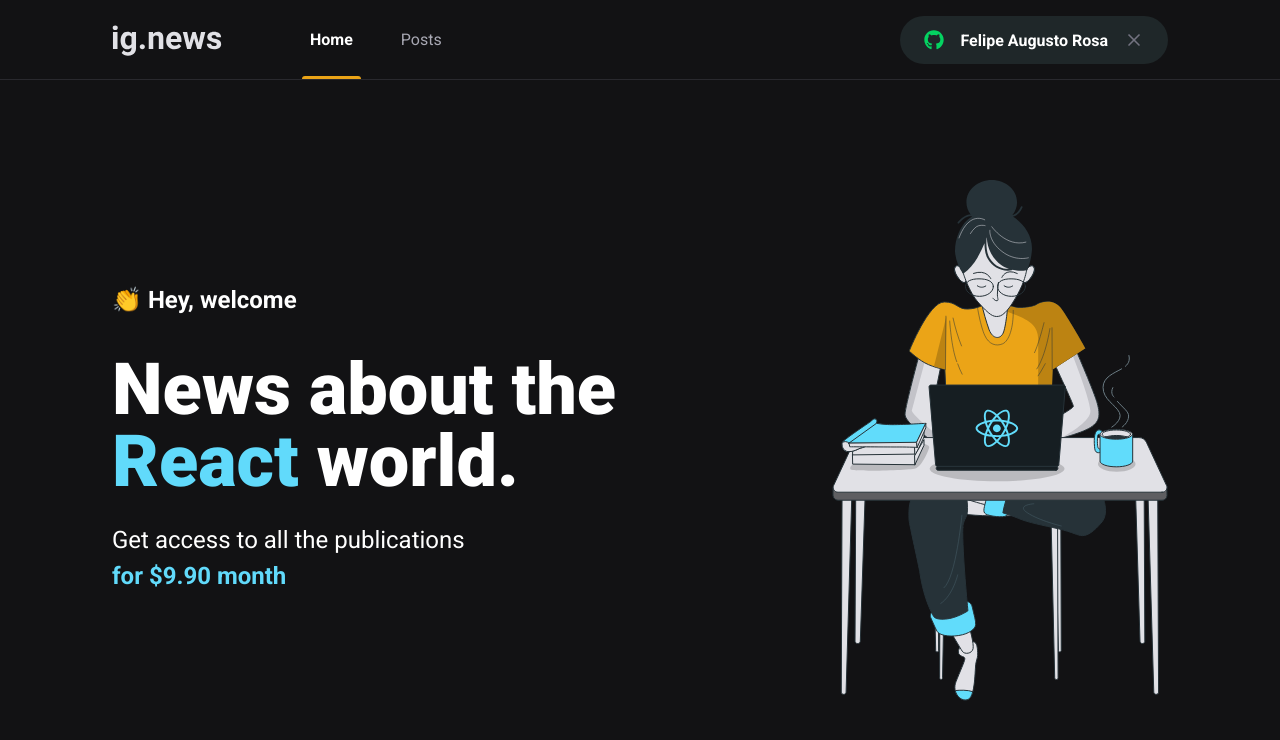
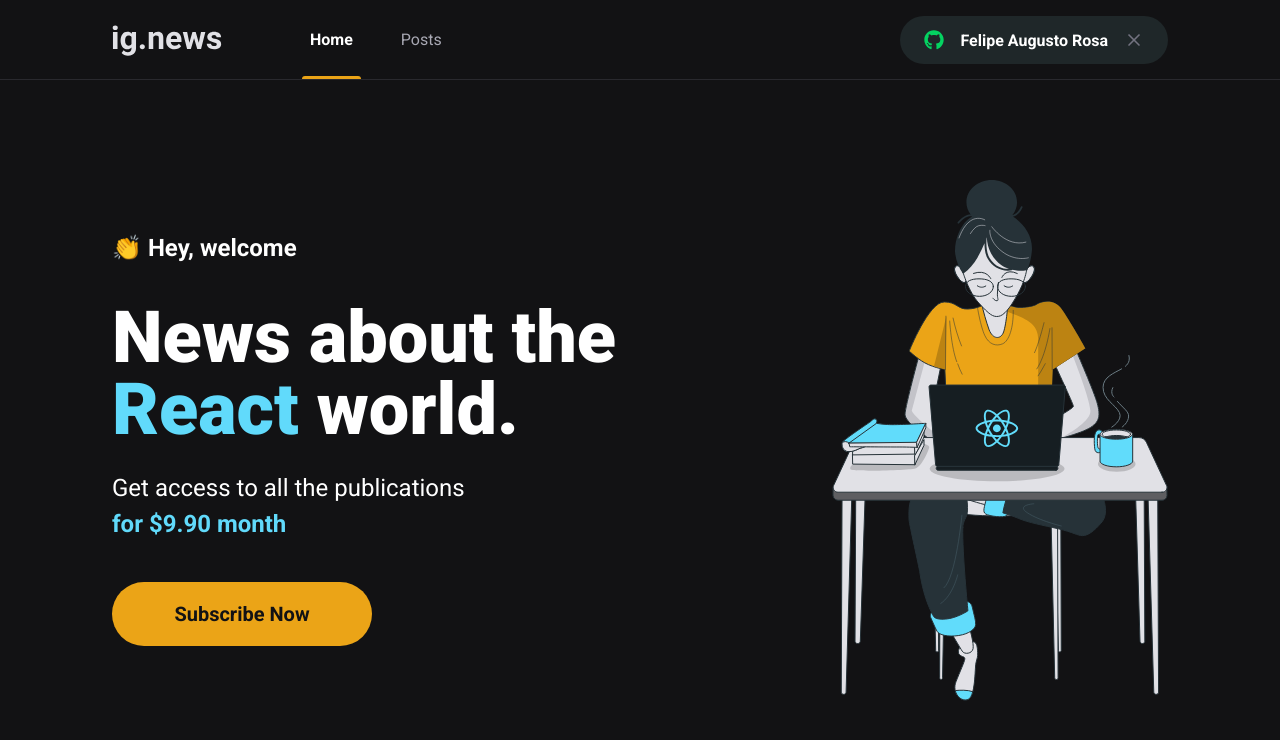
Before and after one commit to flpfar/ignews, a Next.js app: page / in a window 1280 px wide. Shown: the top 740 px of the page. Built offline with nearby package versions, Linux system fonts and the light colour scheme.

Commit message:
Add SubscribeButton component

```diff
--- /dev/null
+++ b/src/components/SubscribeButton/index.tsx
@@ -0,0 +1,9 @@
+import styles from "./styles.module.scss";
+
+export function SubscribeButton() {
+  return (
+    <button type="button" className={styles.subscribeButton}>
+      Subscribe Now
+    </button>
+  );
+}
--- /dev/null
+++ b/src/components/SubscribeButton/styles.module.scss
@@ -0,0 +1,20 @@
+.subscribeButton {
+  width: 260px;
+  height: 4rem;
+  border: 0;
+  border-radius: 2rem;
+  background: var(--yellow-500);
+  color: var(--gray-900);
+  font-size: 1.25rem;
+  font-weight: bold;
+
+  display: flex;
+  align-items: center;
+  justify-content: center;
+
+  transition: filter 0.2s;
+
+  &:hover {
+    filter: brightness(0.8);
+  }
+}
--- a/src/pages/home.module.scss
+++ b/src/pages/home.module.scss
@@ -38,4 +38,8 @@
       font-weight: bold;
     }
   }
+
+  button {
+    margin-top: 2.5rem;
+  }
 }
--- a/src/pages/index.tsx
+++ b/src/pages/index.tsx
@@ -1,8 +1,9 @@
-import Head from 'next/head';
-import styles from './home.module.scss';
+import Head from "next/head";
+import { SubscribeButton } from "../components/SubscribeButton";
+import styles from "./home.module.scss";
 
 export default function Home() {
-  return(
+  return (
     <>
       <Head>
         <title>Home | ig.news</title>
@@ -10,14 +11,17 @@ export default function Home() {
       <main className={styles.contentContainer}>
         <section className={styles.hero}>
           <span>👏 Hey, welcome</span>
-          <h1>News about the <span>React</span> world.</h1>
+          <h1>
+            News about the <span>React</span> world.
+          </h1>
           <p>
-            Get access to all the publications <br/>
+            Get access to all the publications <br />
             <span>for $9.90 month</span>
           </p>
+          <SubscribeButton />
         </section>
-        <img src="/images/avatar.svg" alt="Girl coding"/>
+        <img src="/images/avatar.svg" alt="Girl coding" />
       </main>
     </>
-  )
+  );
 }
```
